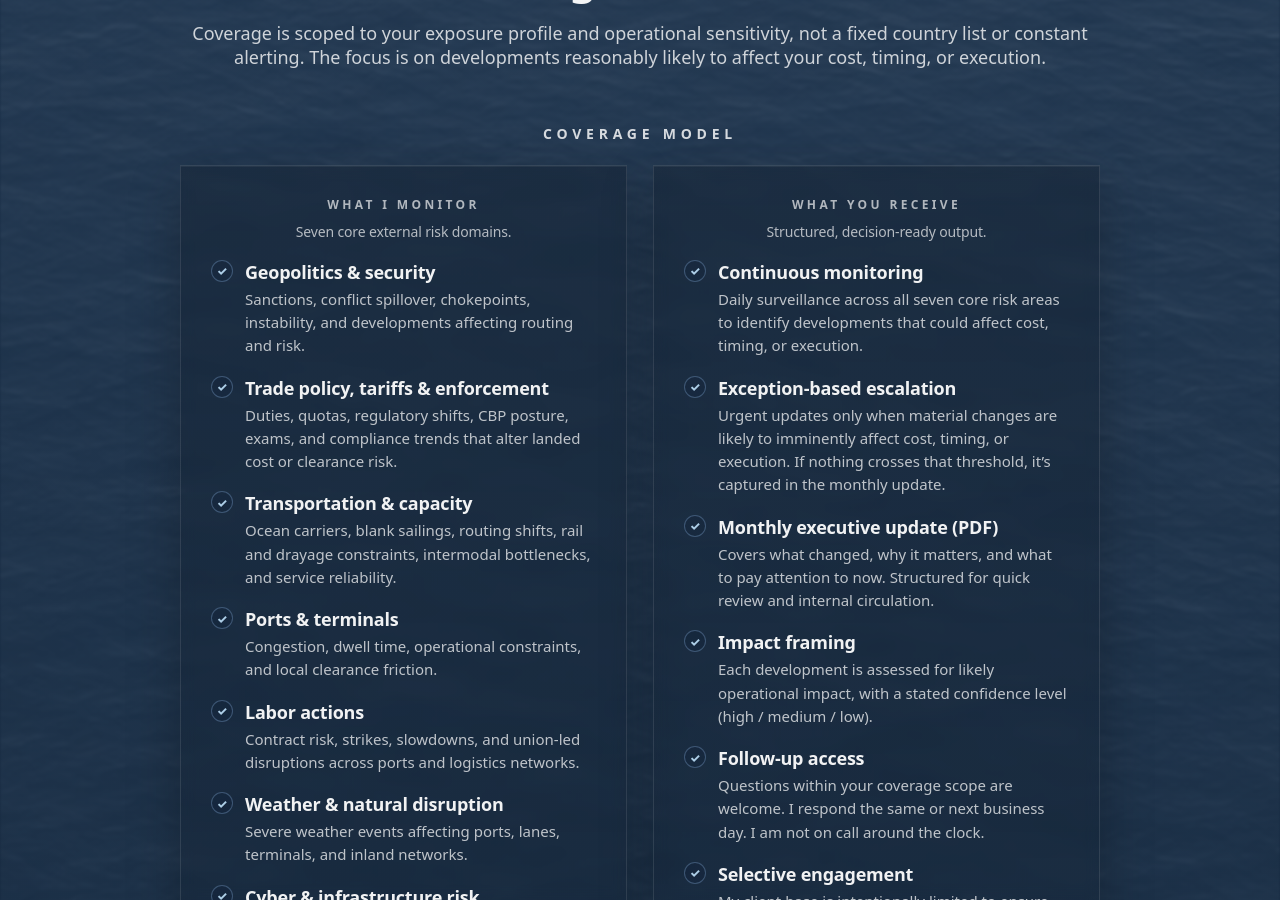
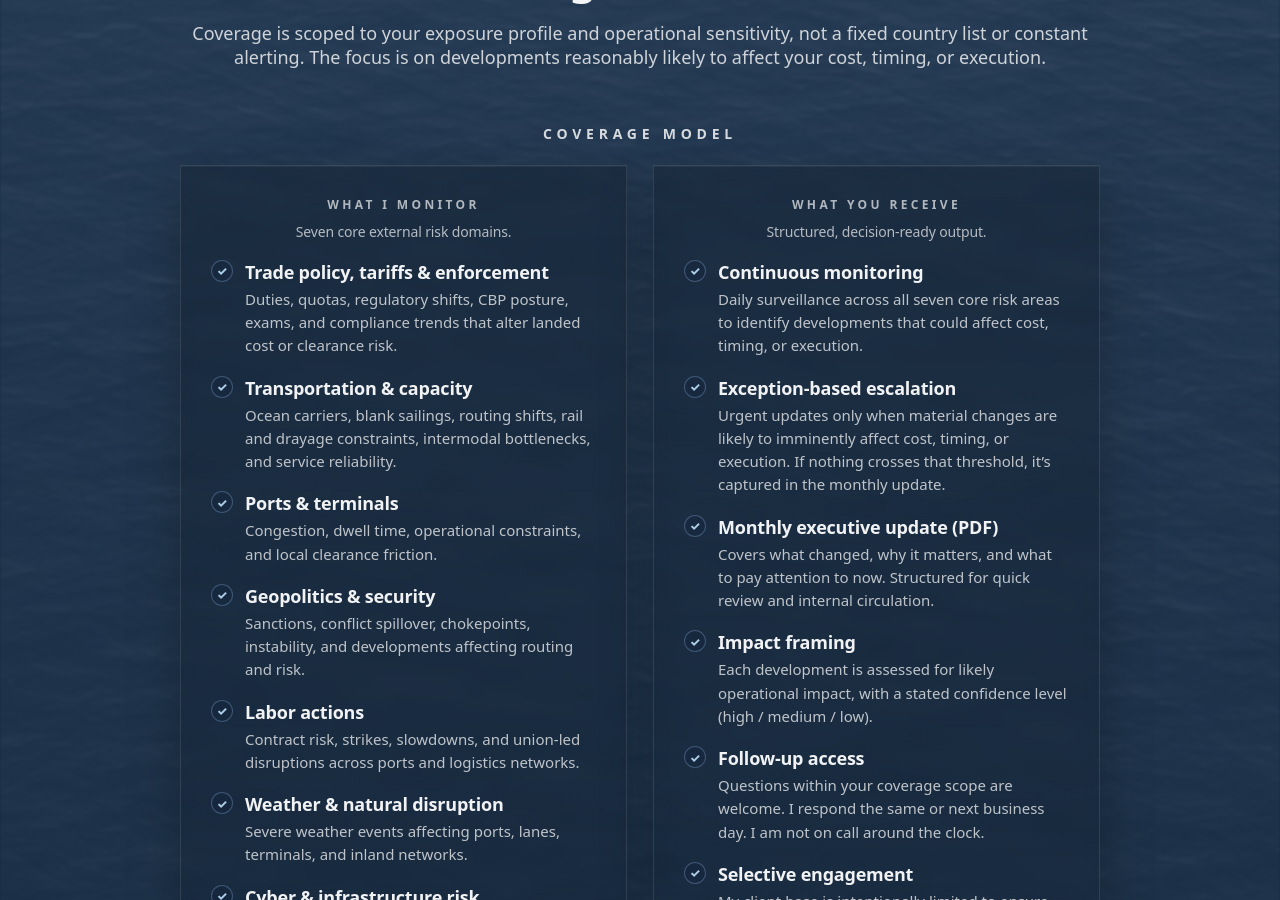
Before and after one commit to importrisk/import-risk-intelligence-site, a Jekyll site: the page built from method.html, in a window 1280 px wide and 900 px high, scrolled down 794 px. Built offline with Jekyll 4.4.1, drawn with Linux system fonts in a browser that asks for light colours.

Commit message:
Update method.html

```diff
--- a/method.html
+++ b/method.html
@@ -117,11 +117,7 @@ css: /method.css?v=100
               <p class="mp-card-subtitle">Seven core external risk domains.</p>
 
               <ul class="mp-card-list">
-                <li>
-                  <strong>Geopolitics & security</strong>
-                  <span>Sanctions, conflict spillover, chokepoints, instability, and developments affecting routing and risk.</span>
-                </li>
-                <li>
+              <li>
                   <strong>Trade policy, tariffs & enforcement</strong>
                   <span>Duties, quotas, regulatory shifts, CBP posture, exams, and compliance trends that alter landed cost or clearance risk.</span>
                 </li>
@@ -132,6 +128,10 @@ css: /method.css?v=100
                 <li>
                   <strong>Ports & terminals</strong>
                   <span>Congestion, dwell time, operational constraints, and local clearance friction.</span>
+                </li>
+                 <li>
+                  <strong>Geopolitics & security</strong>
+                  <span>Sanctions, conflict spillover, chokepoints, instability, and developments affecting routing and risk.</span>
                 </li>
                 <li>
                   <strong>Labor actions</strong>
```
